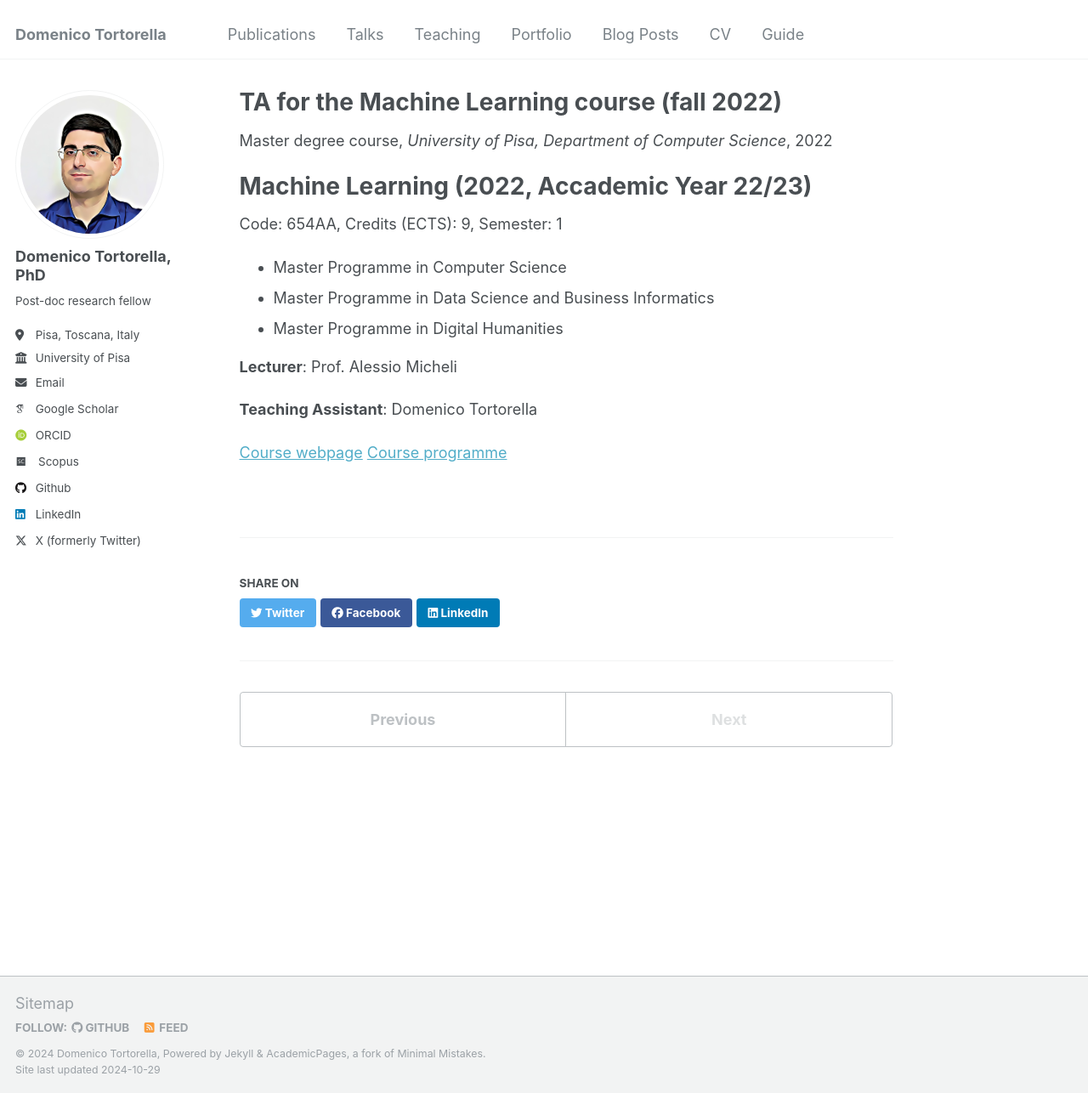
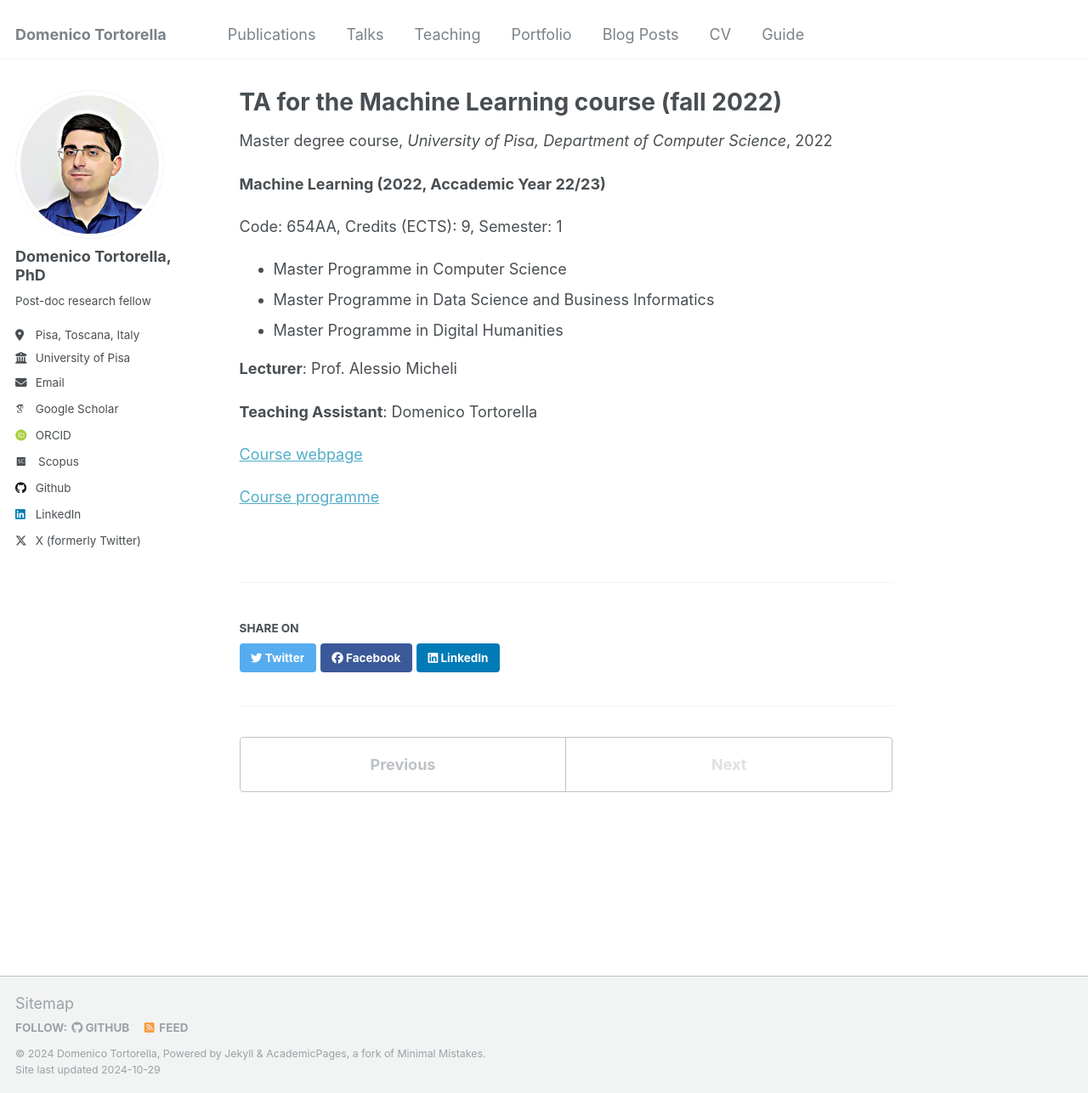
Before and after one commit to dtortorella/dtortorella.github.io, a Jekyll site: the page built from _teaching/2022-fall-teaching-assistant-machine-learning.md, in a window 1280 px wide and 1286 px high. Shown: the whole window at 85% size. Built offline with Jekyll 4.4.1, drawn with Linux system fonts in a browser that asks for light colours; some web fonts are replaced.

```diff
--- a/_teaching/2022-fall-teaching-assistant-machine-learning.md
+++ b/_teaching/2022-fall-teaching-assistant-machine-learning.md
@@ -8,7 +8,7 @@ date: 2022-09-12
 location: "Pisa, Italy"
 ---
 
-# Machine Learning (2022, Accademic Year 22/23)
+**Machine Learning (2022, Accademic Year 22/23)**
 
 Code: 654AA, Credits (ECTS): 9, Semester: 1
 - Master Programme in Computer Science
@@ -20,4 +20,5 @@ Code: 654AA, Credits (ECTS): 9, Semester: 1
 **Teaching Assistant**: Domenico Tortorella
 
 [Course webpage](https://elearning.di.unipi.it/course/view.php?id=302)
+
 [Course programme](https://esami.unipi.it/esami2/programma.php?c=54800)
```
